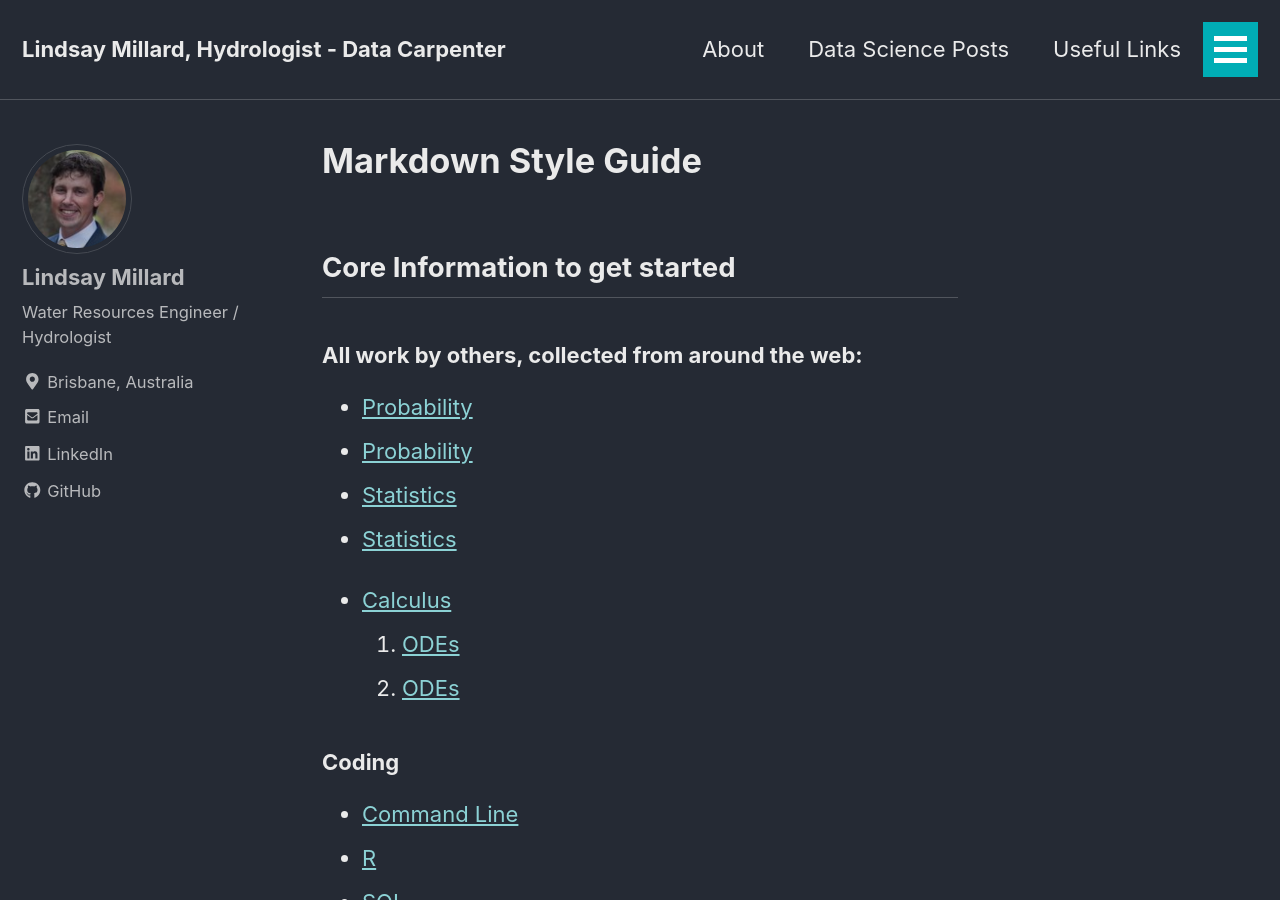
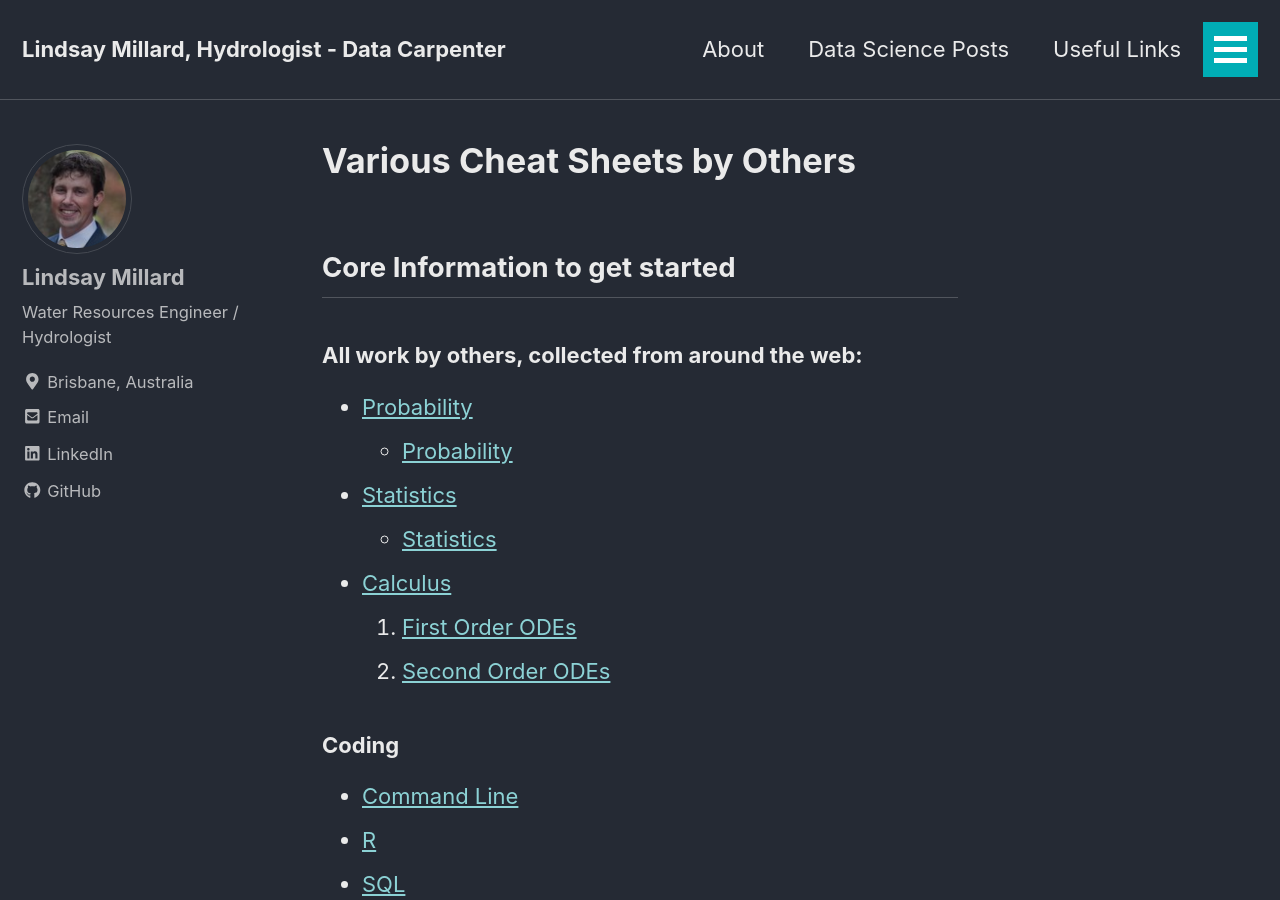
Before and after one commit to lmillard79/lmillard79.github.io, a Jekyll site: the page built from _pages/CheatSheets.md, in a window 1280 px wide and 900 px high. Built offline with Jekyll 4.4.1, drawn with Linux system fonts in a browser that asks for light colours; nearby versions of some CDN libraries.

Commit message:
Update CheatSheets.md

```diff
--- a/_pages/CheatSheets.md
+++ b/_pages/CheatSheets.md
@@ -1,19 +1,19 @@
 ---
 permalink: /cheatsheets_markdown/
-title: Markdown Style Guide
+title: Various Cheat Sheets by Others
 ---
 
 ## Core Information to get started
 ### All work by others, collected from around the web:
 
 * [Probability](/cheatsheets/Probability_cheatsheet.pdf)
-- [Probability](/cheatsheets/cheatsheet-probability.pdf)
+  - [Probability](/cheatsheets/cheatsheet-probability.pdf)
 * [Statistics](/cheatsheets/Statics_cheatsheet.pdf)
-- [Statistics](/cheatsheets/cheatsheet-statistics.pdf)
+  - [Statistics](/cheatsheets/cheatsheet-statistics.pdf)
 
 * [Calculus](/cheatsheets/Calculus.pdf)
-1. [ODEs](/cheatsheets/cheatsheet-first-ode.pdf)
-2. [ODEs](/cheatsheets/cheatsheet-second-ode.pdf)
+  1. [First Order ODEs](/cheatsheets/cheatsheet-first-ode.pdf)
+  2. [Second Order ODEs](/cheatsheets/cheatsheet-second-ode.pdf)
 
 ### Coding
 * [Command Line](https://ss64.com/nt/)
@@ -24,15 +24,14 @@
 
 ### Python
 * [Python Data Science](/cheatsheets/PythonForDataScience.pdf)
+  - [Numpy](/cheatsheets/Numpy_cheatsheet.pdf)
+  - [Matplotlib](/cheatsheets/Matplotlib_cheatsheet.pdf)
+  - [SciPy](/cheatsheets/scipy_cheatsheet.png)
+  - [Pandas](/cheatsheets/Pandas_cheatsheet.pdf)
+  - [Pandas](/cheatsheets/Pandas_Notes.pdf)
 
-* [Numpy](/cheatsheets/Numpy_cheatsheet.pdf)
-* [Matplotlib](/cheatsheets/Matplotlib_cheatsheet.pdf)
-* [SciPy](/cheatsheets/scipy_cheatsheet.png)
-* [Pandas](/cheatsheets/Pandas_cheatsheet.pdf)
-- [Pandas](/cheatsheets/Pandas_Notes.pdf)
-
-* [Conda](/cheatsheets/conda-cheatsheet.pdf)
-* [Anaconda](/cheatsheets/Anaconda_CheatSheet.pdf)
+- [Conda](/cheatsheets/conda-cheatsheet.pdf)
+  - [Anaconda](/cheatsheets/Anaconda_CheatSheet.pdf)
 
 
 
@@ -52,7 +51,8 @@
 
 #### Header 4
 
-A link to [Jekyll Now](http://github.com/barryclark/jekyll-now/). A big literal link <http://github.com/barryclark/jekyll-now/>
+A link to [Jekyll Now](http://github.com/barryclark/jekyll-now/).
+A big literal link <http://github.com/barryclark/jekyll-now/>
 
 * A bulletted list
 - alternative syntax 1
```
